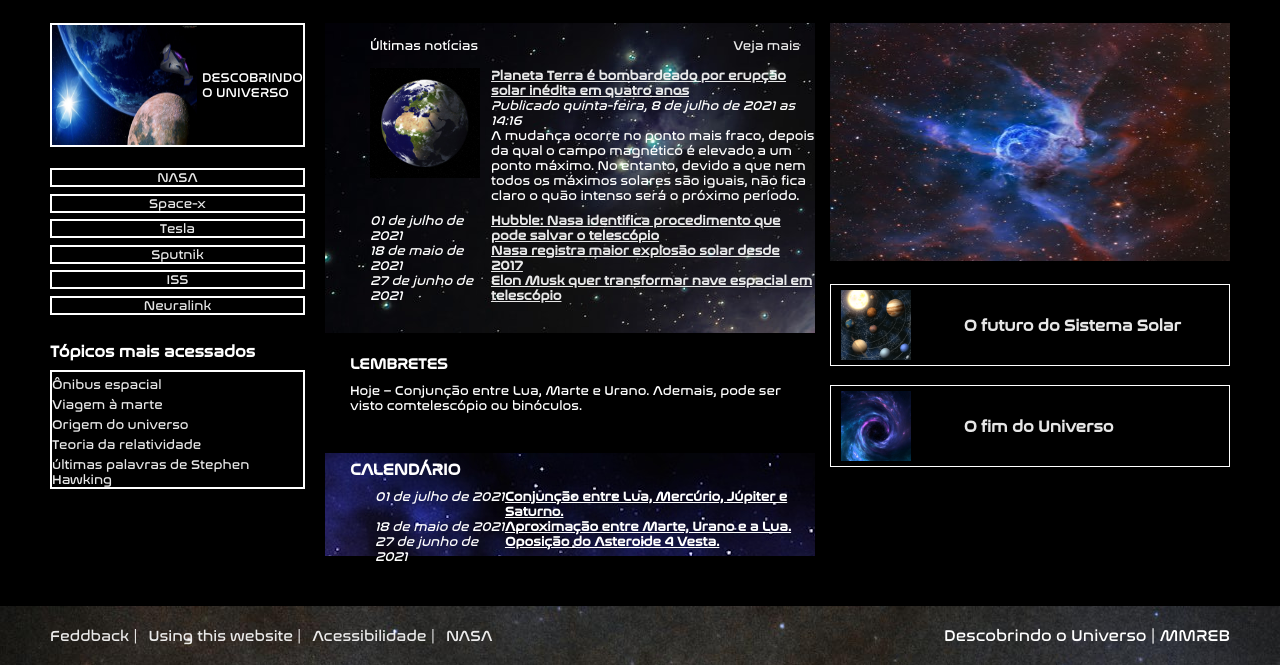
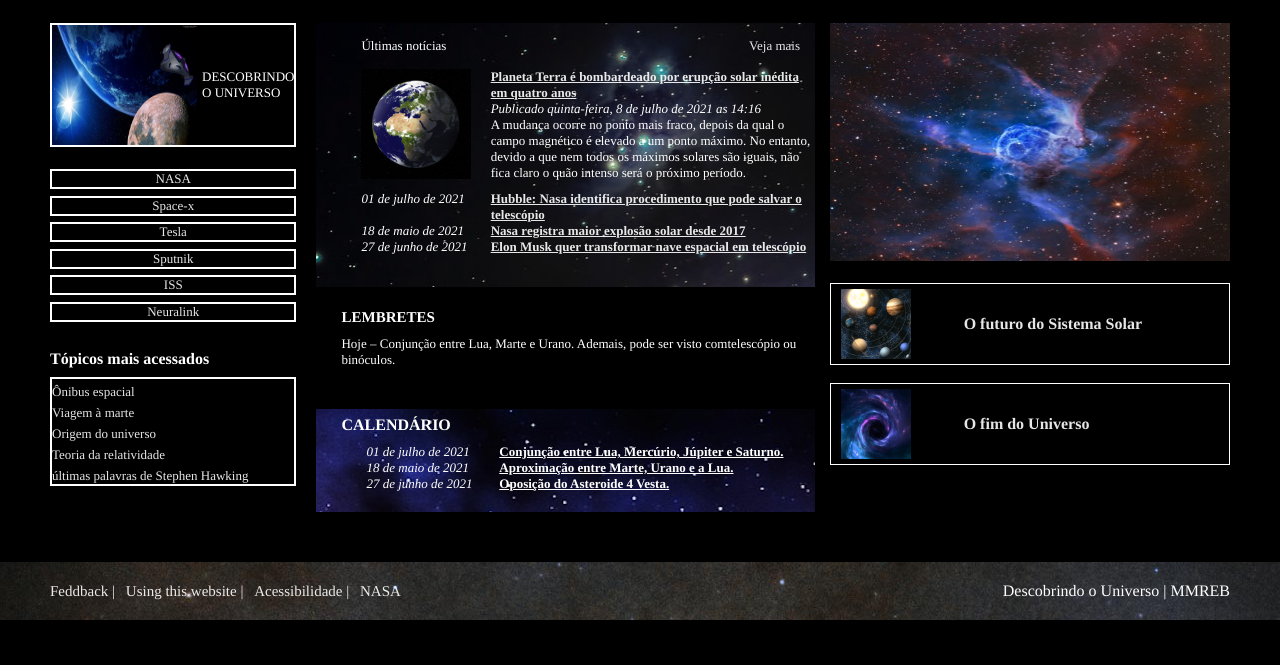
Before and after one commit to mileidymaria/IFFDesenvolvimentoHipermidia, a plain HTML site: page AvaliacaoDeHipermidia/index.html in a window 1280 px wide. Shown: the part 162-827 px from the top of the page. After the commit the page ends 800 px from the top, so only its background shows below. Drawn offline with Linux system fonts and the light colour scheme.

Commit message:
atualizando fonte

```diff
--- a/AvaliacaoDeHipermidia/css/style.css
+++ b/AvaliacaoDeHipermidia/css/style.css
@@ -4,13 +4,6 @@
 body, ul {list-style: none;}
 a{text-decoration: none; cursor: pointer; opacity: 0.9;}
 a:hover {opacity: 1;}
-
-@font-face{
-	font-family: 'Nasalization';
-	src: url('nasalization-rg.otf') format('opentype');
-	font-weight: normal;
-	font-style: normal;
-}
 
 body{
 	background-color: black;
```
